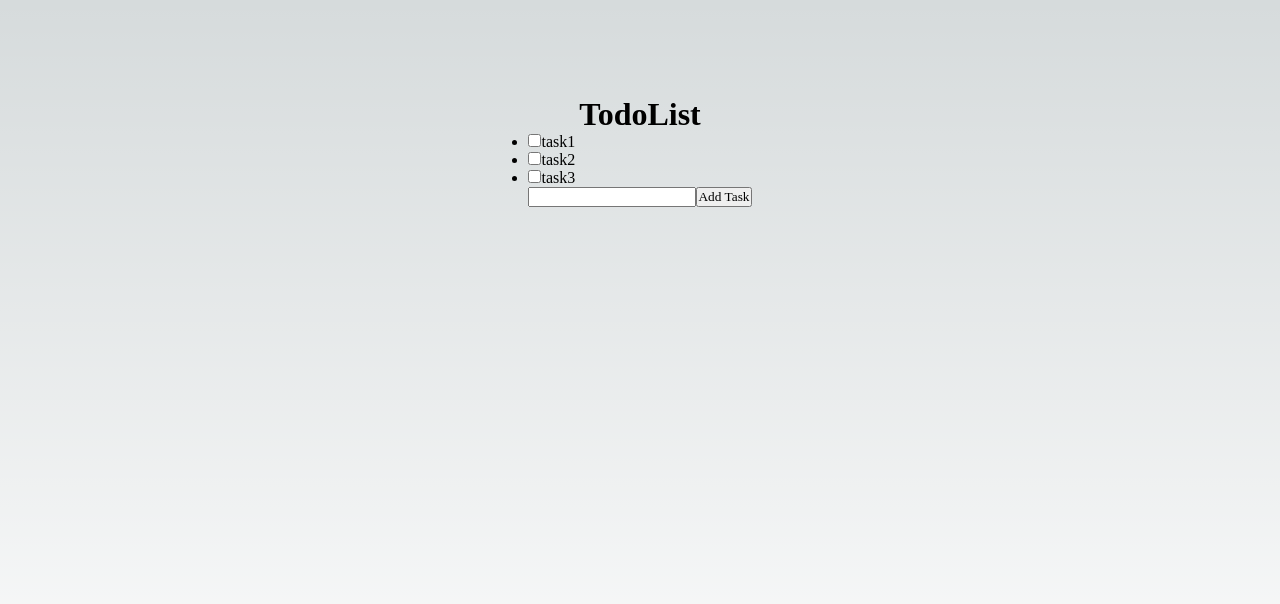
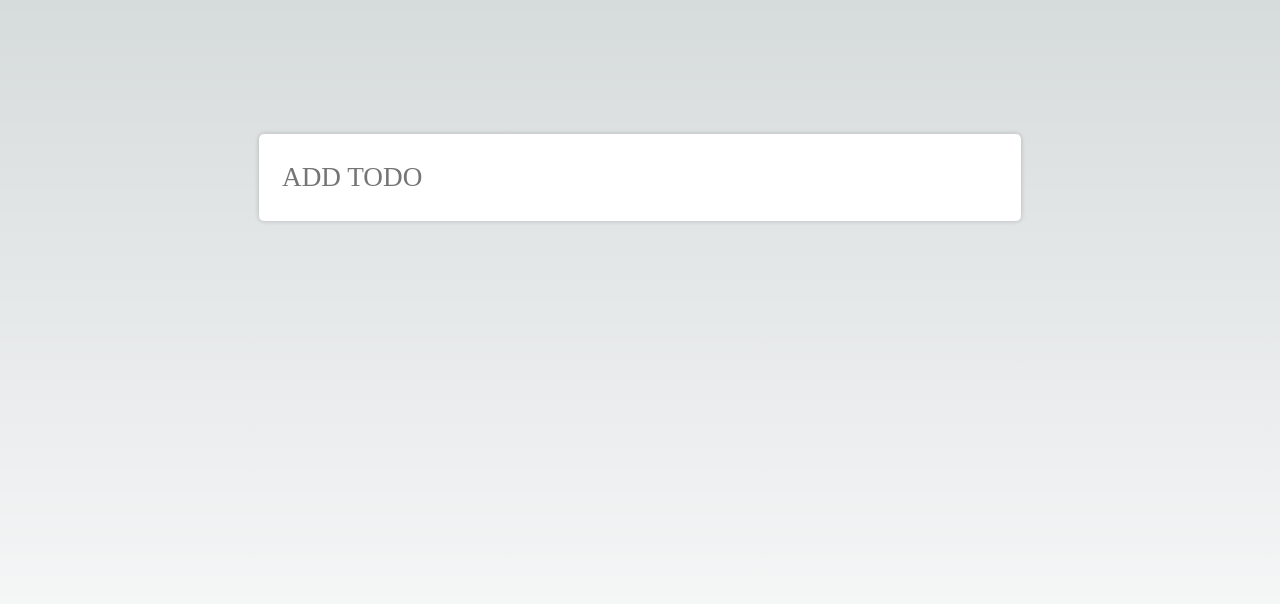
Before and after one commit to F0gr1/NextTodo, a Next.js app: page / in a window 1280 px wide. Shown: the top 604 px of the page. Built offline with nearby package versions, Linux system fonts and the light colour scheme.

Commit message:
update task

```diff
--- a/src/app/Components/TodoList.tsx
+++ b/src/app/Components/TodoList.tsx
@@ -1,29 +1,58 @@
 "use client";
 import React, { useState } from "react";
+import style from "./todo.module.css";
+type task = {
+  id: number;
+  title: string;
+  isDone: boolean;
+};
+const TodoList = () => {
+  const [tasks, setTasks] = useState<task[]>([]);
+  const [task, setTask] = useState<task>({ id: 1, title: "", isDone: false });
+  const generateId = () => {
+    const newId = tasks.length > 0 ? tasks[tasks.length - 1].id + 1 : 1;
+    return newId;
+  };
 
-const TodoList = () => {
-  const [tasks, setTasks] = useState(["task1", "task2", "task3"]);
-  const [task, setTask] = useState("");
+  const setTaskWithAutoIncrement = (title: string) => {
+    setTask({ id: generateId(), title: title, isDone: false });
+  };
   const addTask = () => {
     setTasks([...tasks, task]);
+    setTask({ id: generateId(), title: "", isDone: false });
   };
-
+  const DoneTask = (index: number) => {
+    const newTasks = [...tasks];
+    newTasks[index].isDone = !newTasks[index].isDone;
+    setTasks(newTasks);
+  };
   return (
-    <div>
-      <ul>
+    <div className={style.container}>
+      <form
+        onSubmit={(e) => {
+          e.preventDefault();
+          addTask();
+        }}
+      >
+        <input
+          type="text"
+          value={task.title}
+          onChange={(e) => setTaskWithAutoIncrement(e.target.value)}
+          placeholder="ADD TODO"
+          className={style.inputTodo}
+        />
+      </form>
+      <ul className={style.todos}>
         {tasks.map((task, index) => (
-          <li key={index}>
-            <input type="checkbox" />
-            {task}
+          <li
+            key={index}
+            className={style.todo}
+            onClick={() => DoneTask(index)}
+          >
+            {!task.isDone ? task.title : <s>{task.title}</s>}
           </li>
         ))}
       </ul>
-      <input
-        type="text"
-        value={task}
-        onChange={(e) => setTask(e.target.value)}
-      />
-      <button onClick={addTask}>Add Task</button>
     </div>
   );
 };
--- /dev/null
+++ b/src/app/Components/todo.module.css
@@ -0,0 +1,35 @@
+.container {
+  width: 70%;
+  height: 100%;
+}
+
+.inputTodo {
+  width: 100%;
+  padding: 3%;
+  margin: 5% 0;
+  font-size: 1.7rem;
+  border: none;
+  border-radius: 5px;
+  box-shadow: 0 0 5px 0 rgba(0, 0, 0, 0.2);
+  line-height: 1.5;
+  box-sizing: border-box; /* paddingが要素の幅を拡張しないようにボックスモデルを設定 */
+}
+
+.todos {
+  display: flex;
+  flex-direction: column;
+  justify-content: center;
+  align-items: center;
+  list-style: none;
+  gap: 3%;
+}
+
+.todo {
+  margin: 10px;
+  width: 100%;
+  padding: 10px;
+  background-color: gray;
+  color: white;
+  font-size: 1.2rem;
+  font-weight: 400;
+}
--- a/src/app/page.tsx
+++ b/src/app/page.tsx
@@ -4,7 +4,6 @@ import styles from "./page.module.css";
 export default function Home() {
   return (
     <main className={styles.main}>
-      <h1>TodoList</h1>
       <TodoList />
     </main>
   );
```
